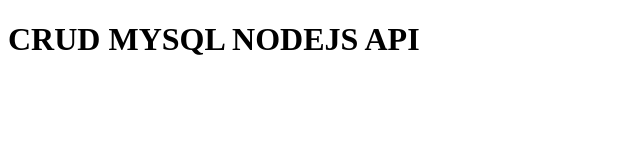
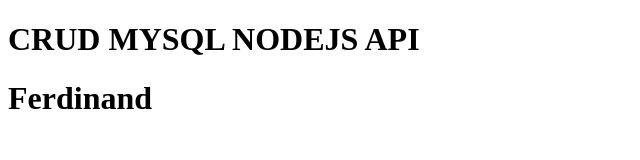
Before and after one commit to fontainerafamant/crud-mysql-nodejs-API, a website: page index.html in a window 1280 px wide. Shown: the whole page, without its empty margins (0-640 px from the left). Drawn offline with Linux system fonts and the light colour scheme.

Commit message:
Ajout de la ligne ferdinand

```diff
--- a/index.html
+++ b/index.html
@@ -7,5 +7,6 @@
     </head>
     <body>
         <h1>CRUD MYSQL NODEJS API</h1>
+        <h1>Ferdinand</h1>
     </body>
 </html>
```
